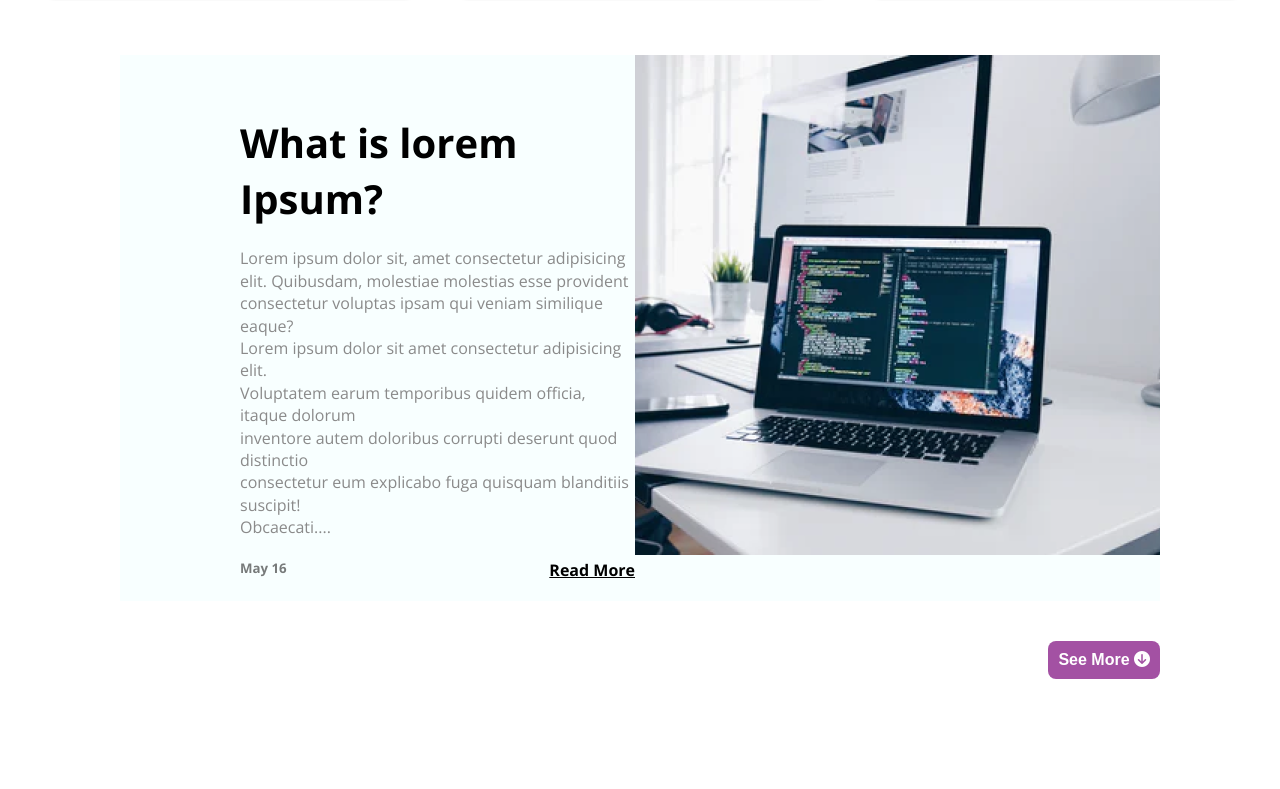
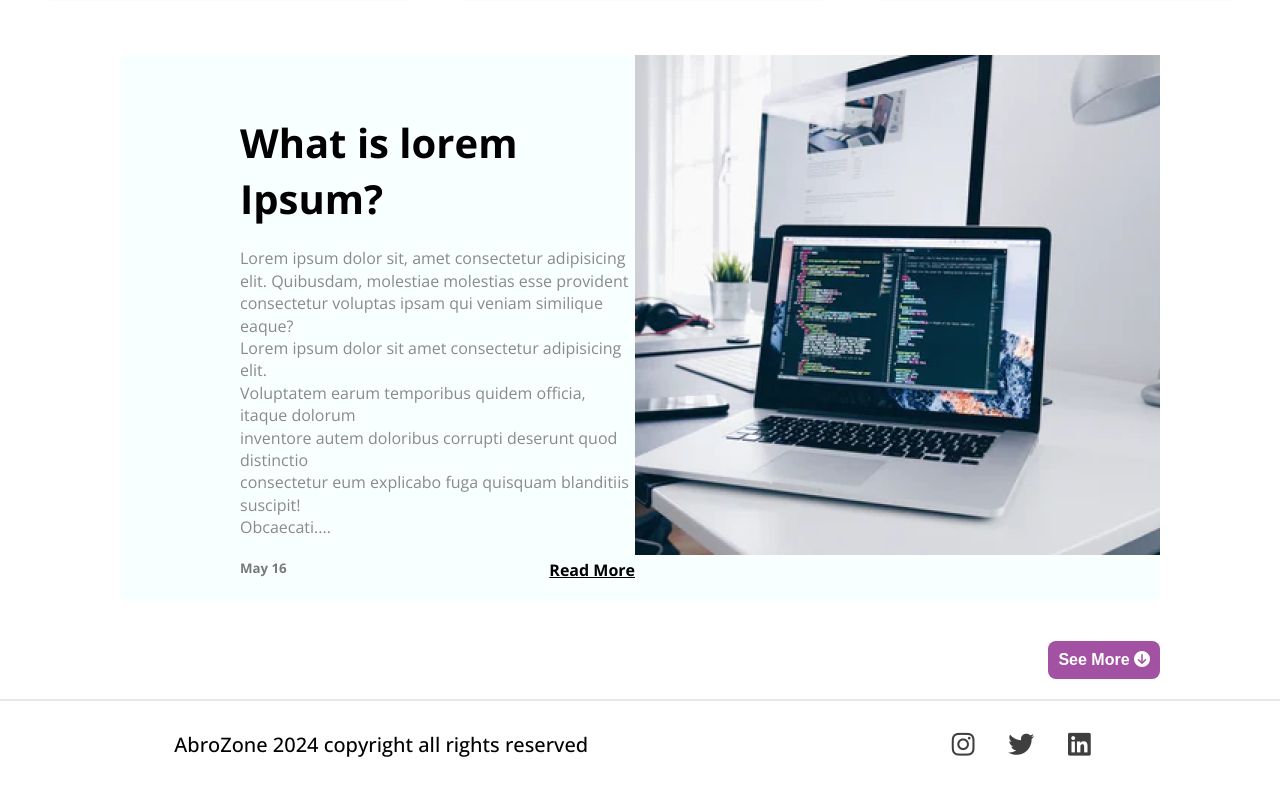
Before and after one commit to Hamzaabro5/Blog-Website, a plain HTML site: page index.html in a window 1280 px wide. Shown: the part 1347-2136 px from the top of the page. Before the commit the page ends 2046 px from the top, so only its background shows below. Drawn offline with nearby package versions, Linux system fonts and the light colour scheme.

Commit message:
Blog Website

```diff
--- a/index.html
+++ b/index.html
@@ -98,7 +98,14 @@
     </main>
 
     <footer>
-
+        <div>
+            <h2>AbroZone 2024 copyright all rights reserved</h2>
+        </div>
+        <div>
+            <i class="fa-brands fa-instagram"></i>
+            <i class="fa-brands fa-twitter"></i>
+            <i class="fa-brands fa-linkedin"></i>
+        </div>
     </footer>
 
 
--- a/style.css
+++ b/style.css
@@ -177,3 +177,19 @@ nav i{
 .see-more-btn button:hover{
     background-color: #7a027ace;
 }
+footer{
+    display: flex;
+    align-items: center;
+    justify-content: space-around;
+    border-top: 2px solid #00000018;
+    padding: 30px 0px;
+}
+footer h2{
+    font-size: 20px;
+    font-weight: 500;
+}
+footer i{
+    font-size: 26px;
+    margin: 0px 15px;
+    color: #000000c0;
+}
```
